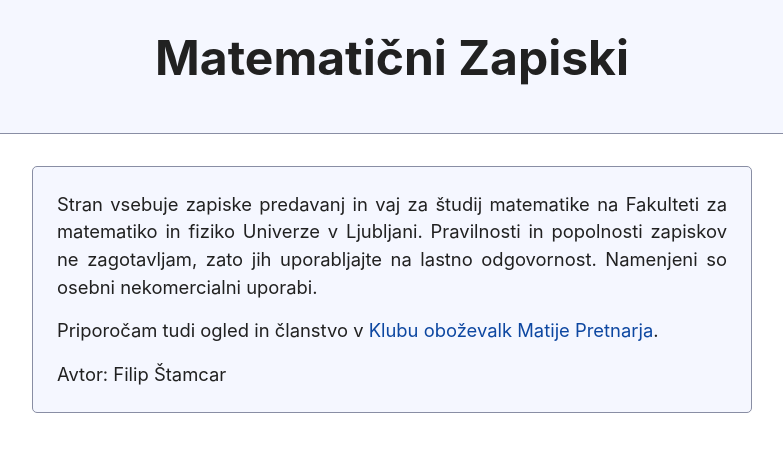
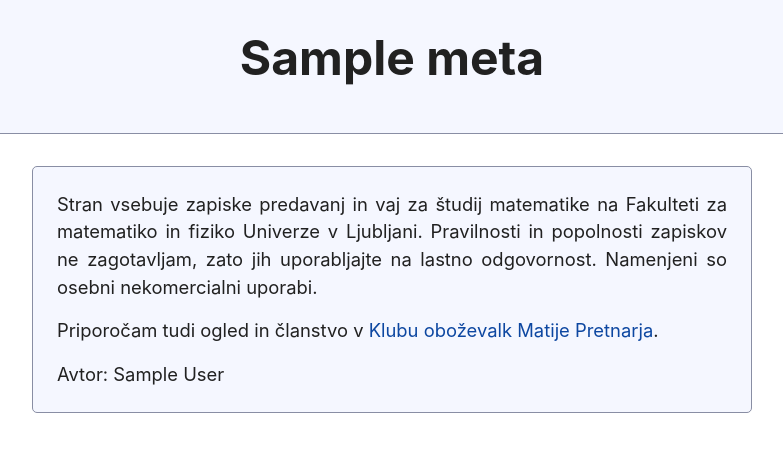
Before and after one commit to filips123/MathNotes, a Python web app: template templates/index.html in a window 1280 px wide. Shown: the top 452 px of the page, without its empty margins (248-1031 px from the left). Run offline with Jinja, Linux system fonts and the light colour scheme; the template is opened without the code that fills it: most values are stand-ins (such as "Sample title", 1, 10 or a date in 2020).

Commit message:
Add ICO favicon and PDF metadata

```diff
--- a/assets/css/main.css
+++ b/assets/css/main.css
@@ -28,9 +28,11 @@ a {
   margin-bottom: 0;
 }
 
-.disclaimer,
-.fanclub {
-  text-align: justify;
+@media (min-width: 500px) {
+  .disclaimer,
+  .fanclub {
+    text-align: justify;
+  }
 }
 
 .directory-title,
--- a/templates/index.html
+++ b/templates/index.html
@@ -45,7 +45,7 @@
   </ul>
 {% endmacro %}
 
-<html lang="sl">
+<html lang="{{ meta.language }}">
   <head>
     <meta charset="utf-8" />
     <meta name="viewport" content="width=device-width, initial-scale=1, shrink-to-fit=no" />
@@ -54,21 +54,22 @@
     <link rel="stylesheet" href="/css/simple.css" />
     <link rel="stylesheet" href="/css/main.css" />
 
-    <title>Matematični Zapiski</title>
-    <meta name="description" content="Zapiski predavanj in vaj za študij matematike na FMF" />
-    <meta name="keywords" content="matematika, zapiski, fmf, fakulteta za matematiko in fiziko" />
-    <meta name="author" content="Filip Štamcar" />
+    <title>{{ meta.title }}</title>
+    <meta name="description" content="{{ meta.description }}" />
+    <meta name="keywords" content="{{ meta.keywords|join(', ')}}" />
+    <meta name="author" content="{{ meta.author }}" />
 
     <link rel="canonical" href="https://math.filips.si/" />
     <link rel="icon" type="image/svg+xml" sizes="any" href="/img/icons/favicon.svg" />
     <link rel="icon" type="image/png" sizes="48x48" href="/img/icons/favicon48.png" />
-    <link rel="icon" type="image/png" sizes="32x32" href="/img/icons/favicon64.png" />
+    <link rel="icon" type="image/png" sizes="64x64" href="/img/icons/favicon64.png" />
+    <link rel="icon" type="image/x-icon" href="/favicon.ico" />
     <link rel="manifest" href="/site.webmanifest" />
   </head>
 
-  <body>
+  <body itemscope itemtype="https://schema.org/WebPage" itemid="https://math.filips.si/">
     <header>
-      <h1>Matematični Zapiski</h1>
+      <h1 itemprop="name">{{ meta.title }}</h1>
     </header>
 
     <main>
@@ -80,7 +81,7 @@
         <p class="fanclub">Priporočam tudi ogled in članstvo v <a href="https://progklub.4a.si/pretnar/"
           target="_blank">Klubu oboževalk Matije Pretnarja</a>.</p>
 
-        <p class="author">Avtor: <span itemprop="author">Filip Štamcar</span></p>
+        <p class="author">Avtor: <span itemprop="author">{{ meta.author }}</span></p>
       </div>
 
       {{ render_tree(tree) }}
```
Also changed, not shown: main.py (+15 -2 lines), requirements.txt (+18 -7 lines), utils/models.py (+9 -0 lines), utils/pdf.py (added, +35 -0 lines), assets/favicon.ico (added), 1 other file.
